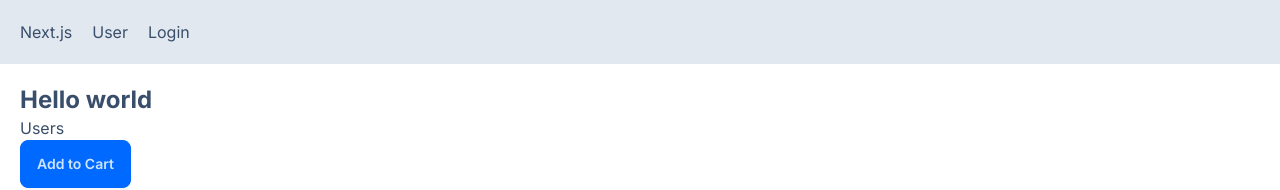
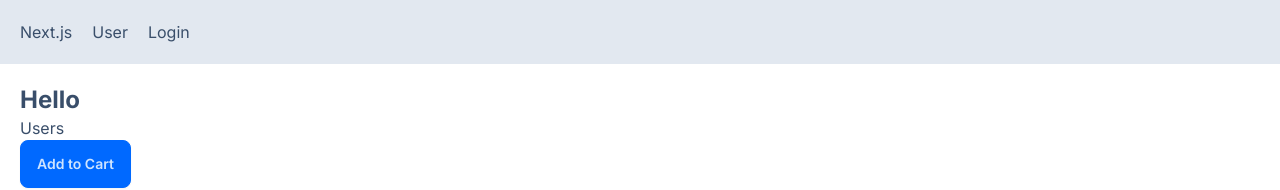
Before and after one commit to Not-Jukkapan/learning-next-app, a Next.js app: page / in a window 1280 px wide. Shown: the top 190 px of the page. Built offline with nearby package versions, Linux system fonts and the light colour scheme; no server answers.

Commit message:
Accessing Session on the server in /app/page.tsx

```diff
--- a/app/api/auth/[...nextauth]/route.ts
+++ b/app/api/auth/[...nextauth]/route.ts
@@ -1,13 +1,15 @@
 import NextAuth from "next-auth"
 import GoogleProvider from "next-auth/providers/google";
 
-const handler = NextAuth({
+export const authOptions = {
     providers: [
         GoogleProvider({
             clientId: process.env.GOOGLE_CLIENT_ID!,
             clientSecret: process.env.GOOGLE_CLIENT_SECRET!
         })
     ]
-})
+}
+
+const handler = NextAuth(authOptions)
 
 export { handler as GET, handler as POST }
--- a/app/page.tsx
+++ b/app/page.tsx
@@ -1,10 +1,13 @@
 import Link from "next/link";
 import ProductCard from "./components/ProductCard";
+import { getServerSession } from "next-auth";
+import { authOptions } from "./api/auth/[...nextauth]/route";
 
-export default function Page() {
+export default async function Page() {
+  const session = await getServerSession(authOptions);
   return (
     <main>
-      <h1 className="font-bold">Hello world</h1>
+      <h1 className="font-bold">Hello {session && <span>{session.user!.name}</span>}</h1>
       <Link href="/users">Users</Link>
       <ProductCard />
     </main>
```
